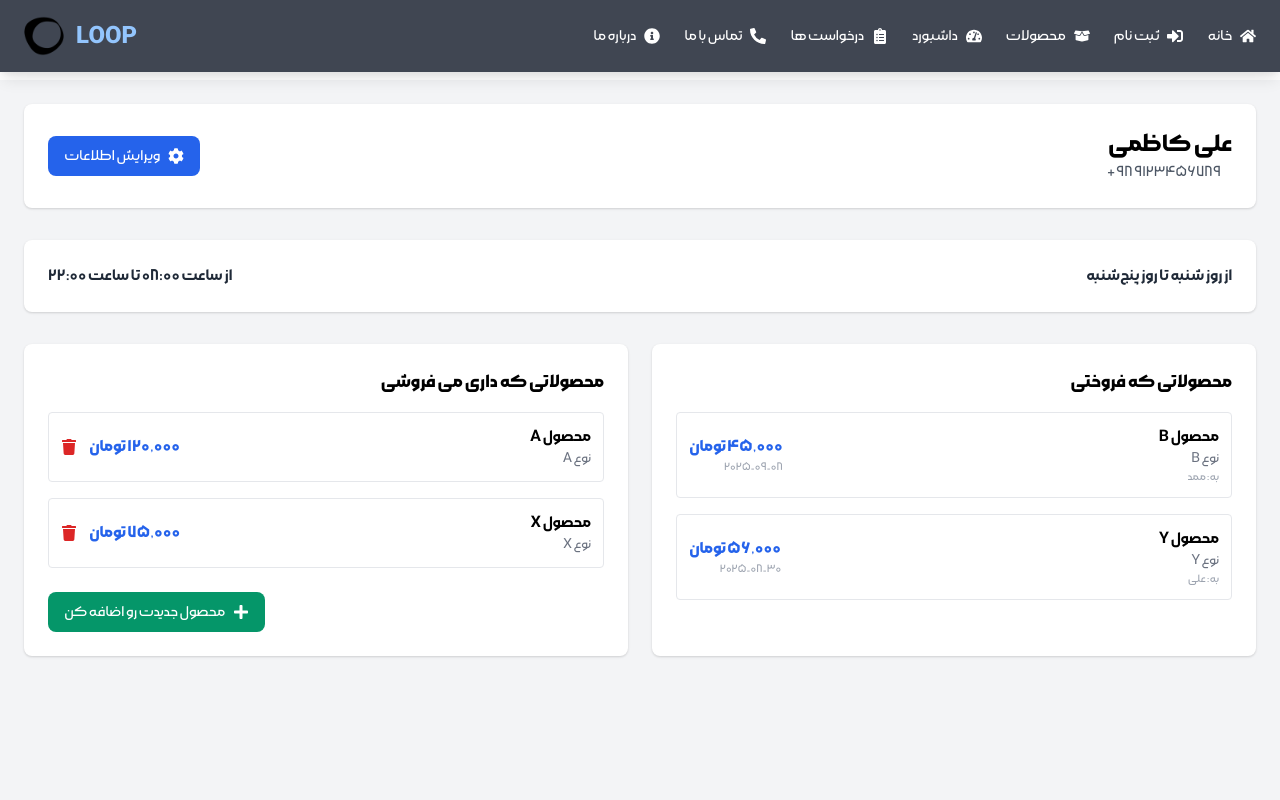
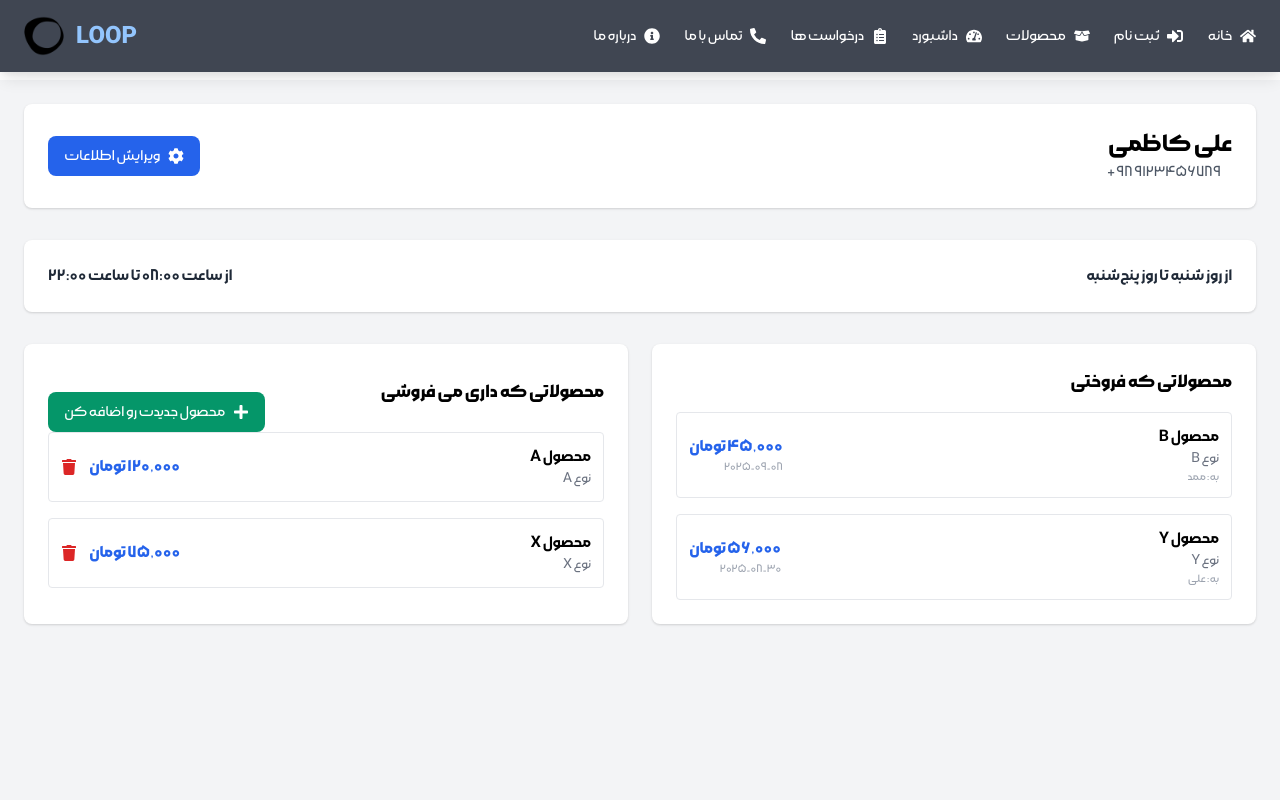
Before and after one commit to mohammadmalekzadeh/loop-ui, a React (Create React App) app: page /dashboard in a window 1280 px wide. Shown: the top 800 px of the page. Built offline with nearby package versions, Linux system fonts and the light colour scheme.

Commit message:
Update Dashboard.js

```diff
--- a/src/pages/dashboard/Dashboard.js
+++ b/src/pages/dashboard/Dashboard.js
@@ -89,19 +89,34 @@ export default function Dashboard() {
             ویرایش اطلاعات
           </Link>
         </div>
-
+        <div>
+          {user.role === "vendors" ? (
+            <>
             <div className="bg-white shadow rounded-lg p-6 flex items-center justify-between mb-8 right-farsi font-semibold transition responsive">
             <p className="text-gray-800 right-farsi">از روز {user.start_day} تا روز {user.end_day}</p>
             <p className="text-gray-800 left-num">از ساعت {enToFaNum(user.start_time)} تا ساعت {enToFaNum(user.end_time)}</p>
             </div>
-
+            </>
+            ) : ("")}
+        </div>
         {/* Cards area */}
         <div className="grid grid-cols-1 md:grid-cols-2 gap-6">
           {/* Left column: Sell items (if vendor) OR Bought items (if customer) */}
           <div className="bg-white shadow rounded-lg p-6">
             {user.role === "vendors" ? (
               <>
+              <div className="flex right-farsi items-center justify-between">
                 <h3 className="text-lg font-bold mb-4 right-farsi">محصولاتی که داری می فروشی</h3>
+                {/* Add New Product Button */}
+                <div className="mt-6">
+                  <button
+                   onClick={() => setIsModalOpen(true)}
+                   className="flex items-center gap-2 px-4 py-2 bg-green-600 text-white rounded-lg hover:bg-green-700 transition right-farsi">
+                    <FaPlus />
+                    محصول جدیدت رو اضافه کن
+                  </button>
+                </div>
+                </div>
                 {Array.isArray(user.sell_items) && user.sell_items.length > 0 ? (
                   <div className="space-y-4">
                     {user.sell_items.map((it) => (
@@ -128,15 +143,6 @@ export default function Dashboard() {
                   <p className="text-gray-500 right-farsi">هنوز کالایی برای فروش وجود ندارد.</p>
                 )}
 
-                {/* Add New Product Button */}
-                <div className="mt-6">
-                  <button
-                   onClick={() => setIsModalOpen(true)}
-                   className="flex items-center gap-2 px-4 py-2 bg-green-600 text-white rounded-lg hover:bg-green-700 transition right-farsi">
-                    <FaPlus />
-                    محصول جدیدت رو اضافه کن
-                  </button>
-                </div>
               </>
             ) : (
               <>
```
